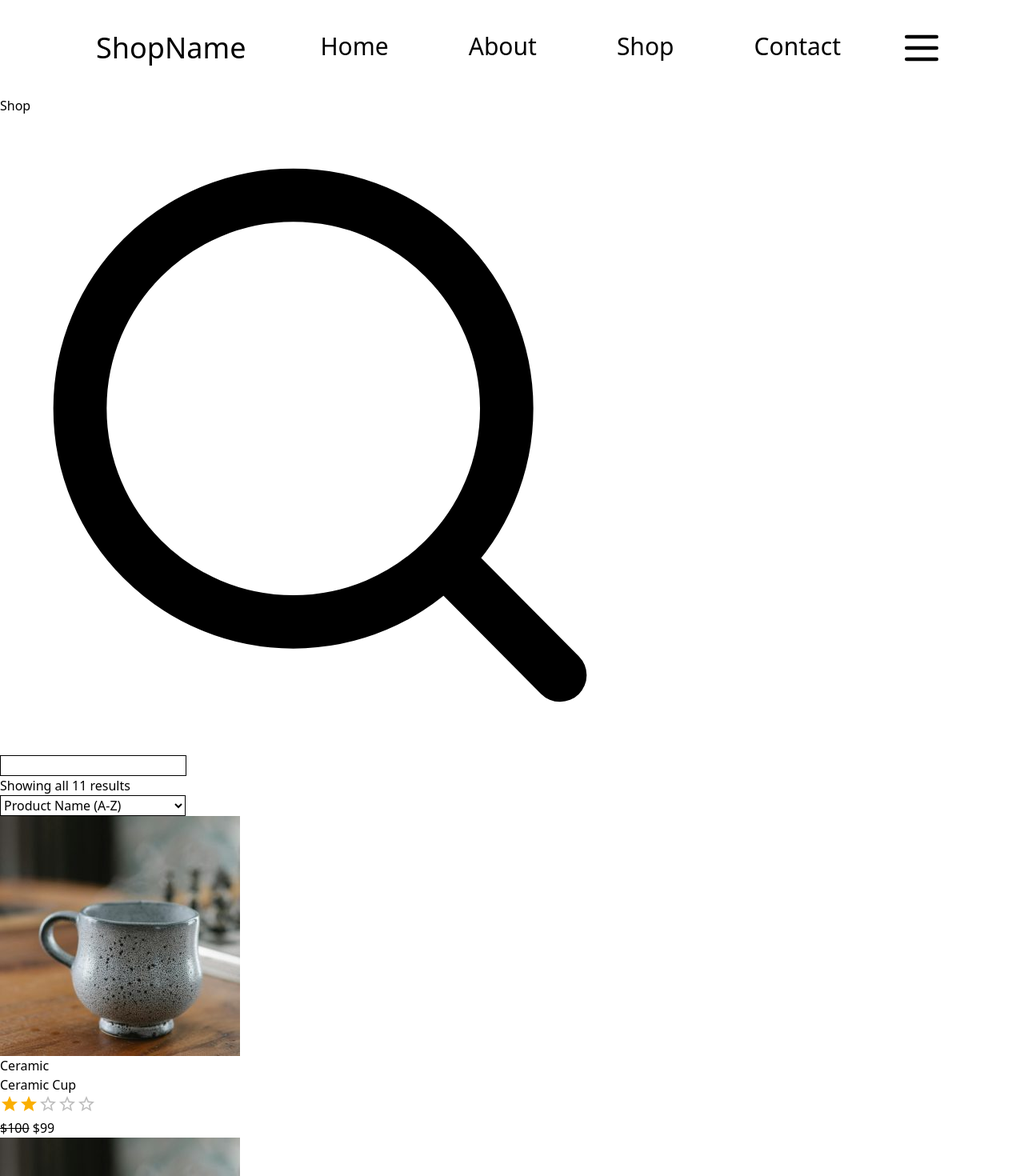
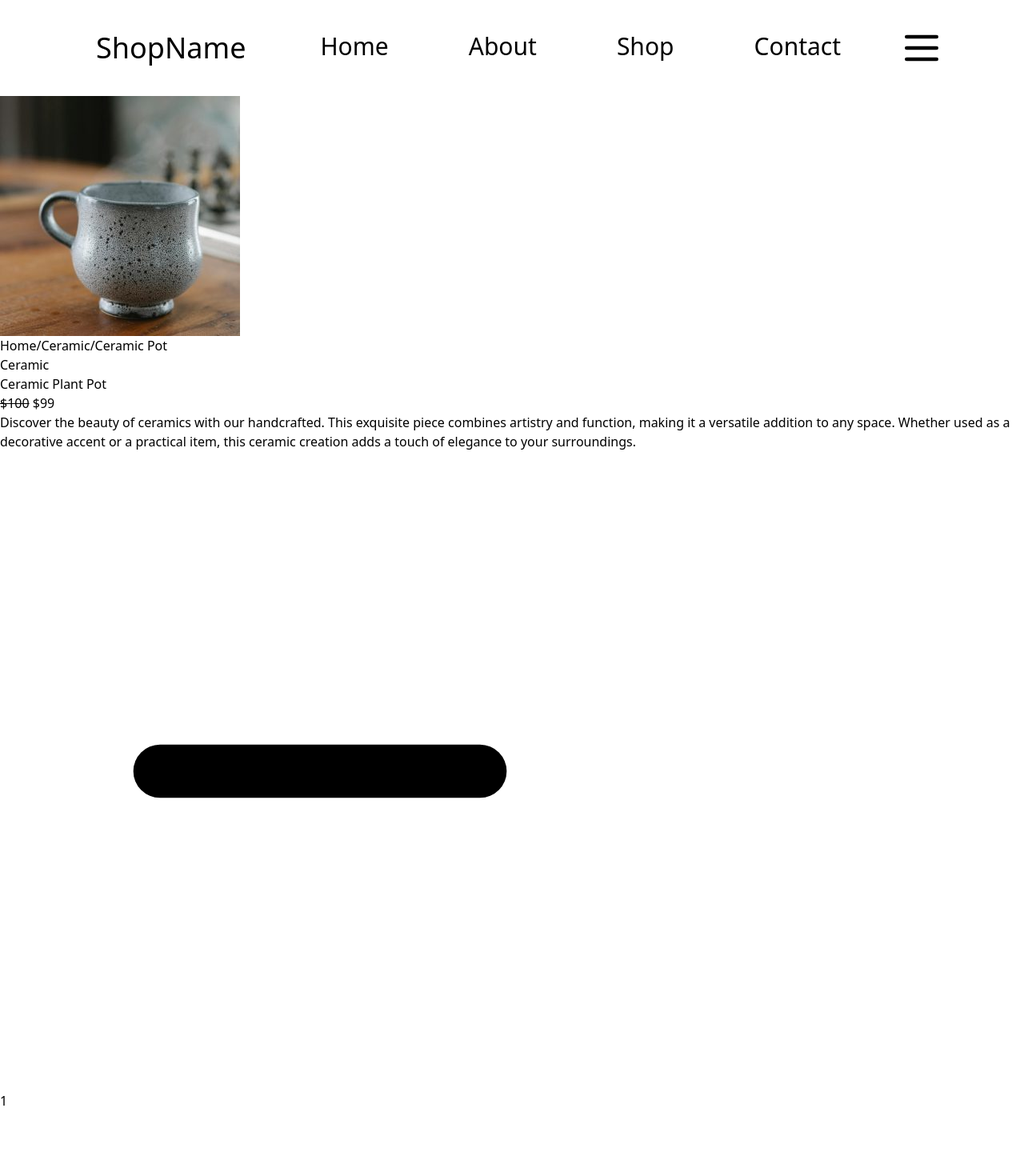
Before and after one commit to Vinzecta/Web-Project, a React (Vite) app: page / in a window 1280 px wide. Shown: the top 1470 px of the page at 80% size. Built offline with nearby package versions, Linux system fonts and the light colour scheme.

Commit message:
In progress of Product Detail Page (currently in Description and Review Section)

```diff
--- /dev/null
+++ b/src/Components/Counter.jsx
@@ -0,0 +1,14 @@
+import Plus from "../assets/plus.svg"
+import Minus from "../assets/minus.svg"
+
+function Counter() {
+    return (
+        <div>
+            <img src={Minus} alt="Minus Icon" />
+            <p>1</p>
+            <img src={Plus} alt="Plus Icon" />
+        </div>
+    );
+}
+
+export default Counter;
--- /dev/null
+++ b/src/Components/Product Detail/Description_And_Review.jsx
@@ -0,0 +1,10 @@
+function Description_And_Review() {
+    return (
+        <section>
+            <p>Description</p>
+            <p>Review</p>
+        </section>
+    );
+}
+
+export default Description_And_Review;
--- /dev/null
+++ b/src/Components/Product Detail/Detail.jsx
@@ -0,0 +1,15 @@
+import Header from "../header/Header";
+import Footer from "../footer/footer";
+import Product_Detail from "./Product_Detail";
+
+function Detail() {
+    return (
+        <>
+            <Header />
+            <Product_Detail />
+            <Footer />
+        </>
+    );
+}
+
+export default Detail;
--- /dev/null
+++ b/src/Components/Product Detail/Product_Detail.jsx
@@ -0,0 +1,25 @@
+import Image7 from "../../assets/image-7.jpg"
+import Counter from "../Counter";
+
+function Product_Detail() {
+    return (
+        <section>
+           <img src={Image7} alt="Image 7" />
+
+           <div>
+                <p>Home/Ceramic/Ceramic Pot</p>
+                <h4>Ceramic</h4>
+                <h3>Ceramic Plant Pot</h3>
+                <p><span className="line-through">$100</span> $99</p>
+                <p>Discover the beauty of ceramics with our handcrafted. This exquisite piece combines artistry and function, making it a versatile addition to any space. Whether used as a decorative accent or a practical item, this ceramic creation adds a touch of elegance to your surroundings.</p>
+
+                <div>
+                    <Counter />
+                    <button className="border">Add to Cart</button>
+                </div>
+           </div>
+        </section>
+    );
+}
+
+export default Product_Detail;
--- a/src/main.jsx
+++ b/src/main.jsx
@@ -6,9 +6,10 @@ import About from './Components/About Us/About.jsx'
 import Contact from './Components/Contact Us/Contact.jsx'
 import Homepage from './Components/Homepage/Homepage.jsx'
 import Shop from './Components/Shop/Shop.jsx'
+import Detail from './Components/Product Detail/Detail.jsx'
 
 createRoot(document.getElementById('root')).render(
   <StrictMode>
-    <Shop />
+    <Detail />
   </StrictMode>,
 )
```
Also changed, not shown: src/assets/minus.svg (added), src/assets/plus.svg (added).
